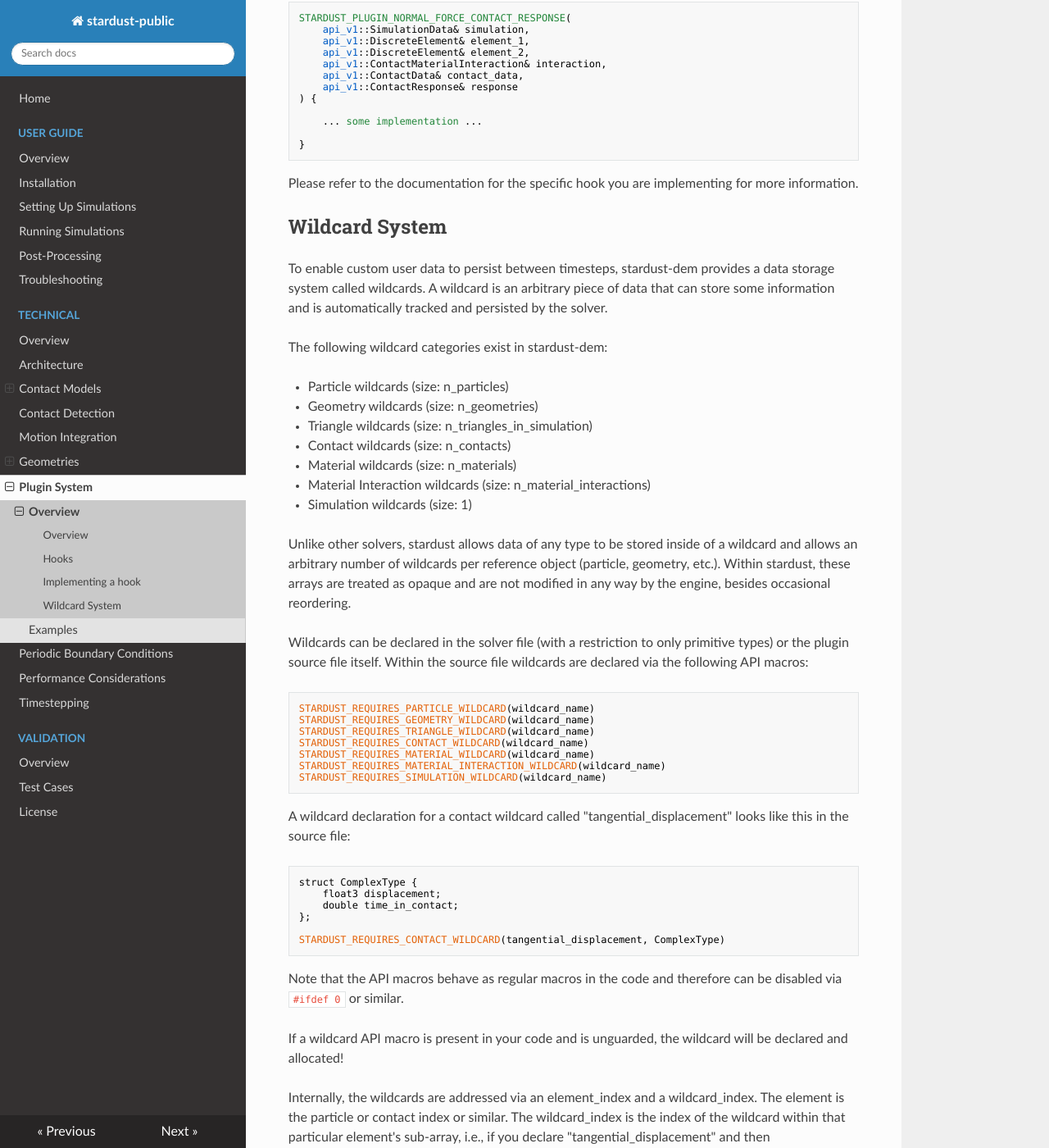
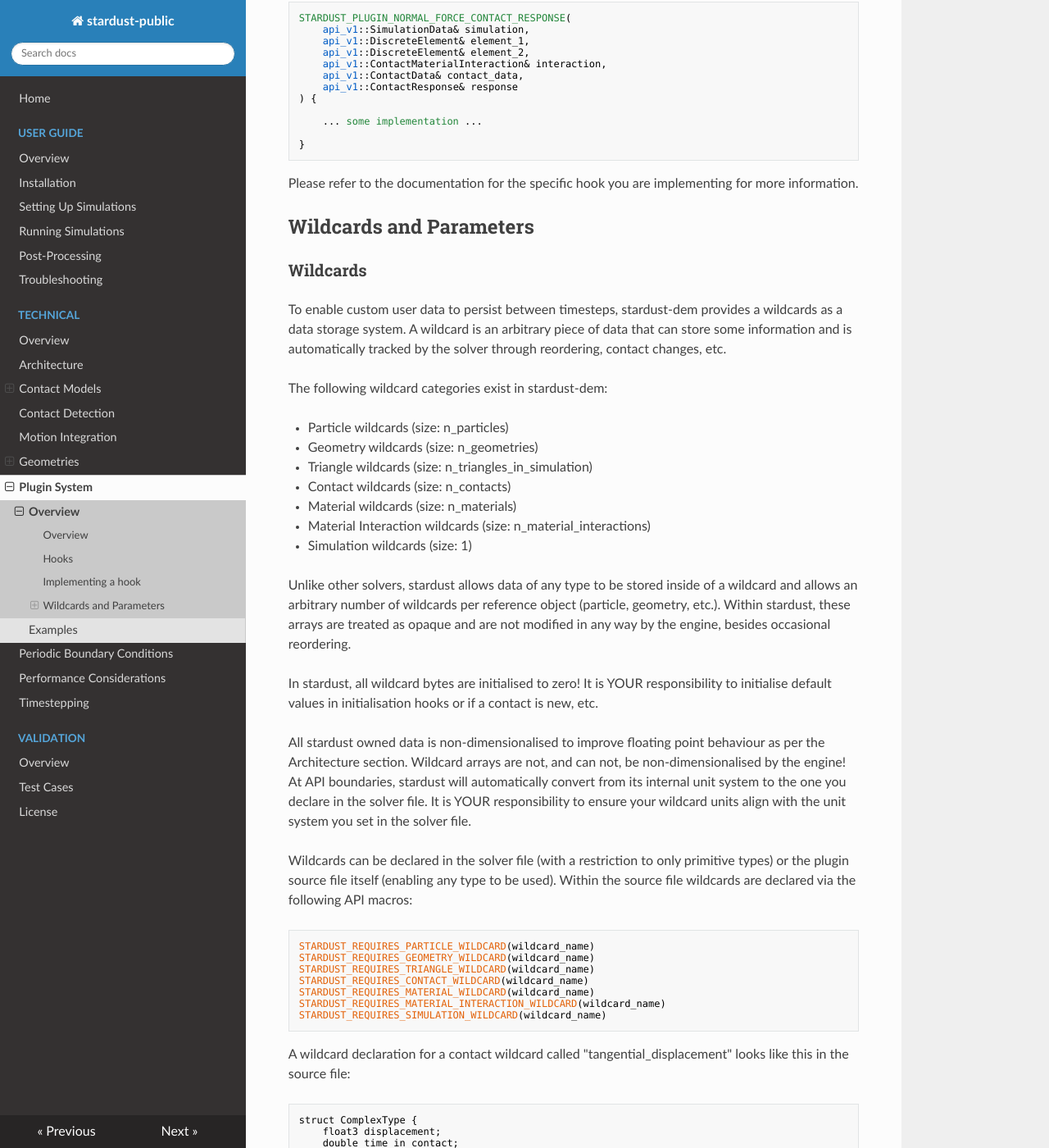
Before and after one commit to spacesuit825/spacesuit825.github.io, an MkDocs documentation site: the page built from docs/technical/plugin_system/overview.md, in a window 1280 px wide and 1400 px high, scrolled down 1287 px. Shown: the whole window at 82% size. Built offline with MkDocs 1.6.1, drawn with Linux system fonts in a browser that asks for light colours; nearby versions of some CDN libraries; some of the changed text lies outside the part shown.

Commit message:
few little changes

```diff
--- a/docs/technical/plugin_system/overview.md
+++ b/docs/technical/plugin_system/overview.md
@@ -41,7 +41,7 @@ The hooks along with all plugin API declarations are provided in "api_common.hpp
 
 ## Implementing a hook
 
-stardust hook declarations are macros which carry some additional information used by the engine. To implement a hook, the user should write as it the hook declaration is a function definition. Every hook takes the same arguments, which are all API wrapper structs. For example, to implement `STARDUST_PLUGIN_NORMAL_FORCE` the following defintion is required:
+stardust hook declarations are macros which carry some additional information used by the engine. To implement a hook, the user should write as it the hook declaration is a function definition. Every hook takes the same arguments, which are all API wrapper structs. For example, to implement `STARDUST_PLUGIN_NORMAL_FORCE_CONTACT_RESPONSE` the following defintion is required:
 
     STARDUST_PLUGIN_NORMAL_FORCE_CONTACT_RESPONSE(
         api_v1::SimulationData& simulation,
@@ -58,11 +58,11 @@ stardust hook declarations are macros which carry some additional information us
 
 Please refer to the documentation for the specific hook you are implementing for more information.
 
-## Wildcard System
+## Wildcards and Parameters
 
-To enable custom user data to persist between timesteps, stardust-dem provides a data storage
-system called wildcards. A wildcard is an arbitrary piece of data that can store some information
-and is automatically tracked and persisted by the solver.
+### Wildcards
+
+To enable custom user data to persist between timesteps, stardust-dem provides a wildcards as a data storage system. A wildcard is an arbitrary piece of data that can store some information and is automatically tracked by the solver through reordering, contact changes, etc.
 
 The following wildcard categories exist in stardust-dem:
 
@@ -78,7 +78,11 @@ Unlike other solvers, stardust allows data of any type to be stored inside of a
 wildcards per reference object (particle, geometry, etc.). Within stardust, these arrays are treated as opaque and are
 not modified in any way by the engine, besides occasional reordering.
 
-Wildcards can be declared in the solver file (with a restriction to only primitive types) or the plugin source file itself. Within the source file wildcards are declared via the following API macros:
+In stardust, all wildcard bytes are initialised to zero! It is YOUR responsibility to initialise default values in initialisation hooks or if a contact is new, etc.
+
+All stardust owned data is non-dimensionalised to improve floating point behaviour as per the Architecture section. Wildcard arrays are not, and can not, be non-dimensionalised by the engine! At API boundaries, stardust will automatically convert from its internal unit system to the one you declare in the solver file. It is YOUR responsibility to ensure your wildcard units align with the unit system you set in the solver file.
+
+Wildcards can be declared in the solver file (with a restriction to only primitive types) or the plugin source file itself (enabling any type to be used). Within the source file wildcards are declared via the following API macros:
 
     STARDUST_REQUIRES_PARTICLE_WILDCARD(wildcard_name)
     STARDUST_REQUIRES_GEOMETRY_WILDCARD(wildcard_name)
@@ -99,7 +103,9 @@ A wildcard declaration for a contact wildcard called "tangential_displacement" l
 
 Note that the API macros behave as regular macros in the code and therefore can be disabled via `#ifdef 0` or similar.
 
-If a wildcard API macro is present in your code and is unguarded, the wildcard will be declared and allocated!
+If a wildcard API macro is used in your code and is unguarded, the wildcard will be declared and allocated!
+
+The more wildcards you declare the more memory will be used by stardust. Where possible you should try to minimise wildcard sizes!
 
 Internally, the wildcards are addressed via an element_index and a wildcard_index. The element is the particle or contact index or similar. The wildcard_index is the index of the wildcard within that particular element's sub-array, i.e., if you declare "tangential_displacement" and then "rolling_torque", the wildcard "tangential_displacement" has a wildcard_index of 0 and "rolling_torque" has an index of 1.
 
@@ -112,3 +118,8 @@ This pattern is the same for other wildcard categories, but of course, for a par
 stardust will not provide the raw array address for the wildcards. Access is achieved by the appropriate API wrapper struct. For example, access to the contact wildcard we declared earlier is achieved like so:
 
     ComplexType wildcard = contact_data.getWildcard<ComplexType>(WC_CONTACT_tangential_displacement);
+
+
+### Parameters
+
+Whilst wildcards provide zero-initialised buffers as scratch space or persisted storage for the user, parameters facilitate refreshable data injection into the plugin at runtime.
```
